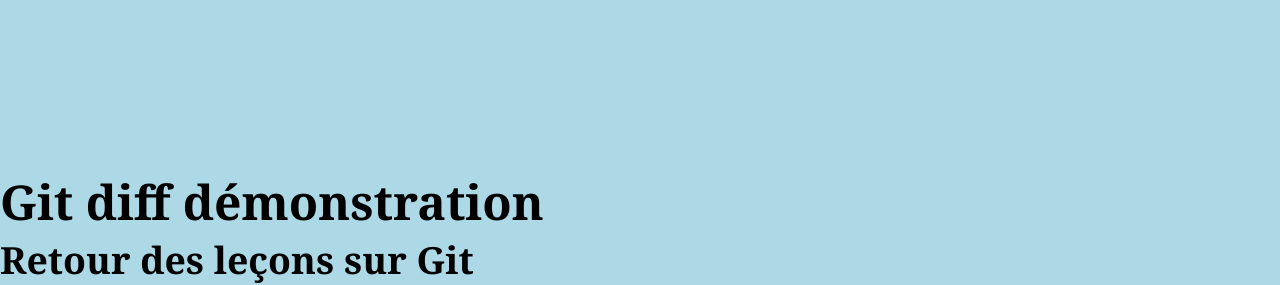
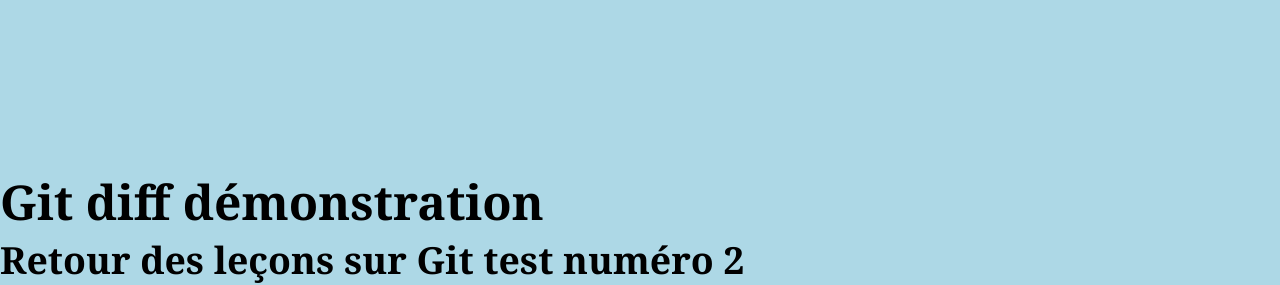
Before and after one commit to jessy-marion/test-github, a plain HTML site: page index.html in a window 1280 px wide. Shown: the part 611-896 px from the top of the page. Drawn offline with Linux system fonts and the light colour scheme.

Commit message:
retour leçon git part 2

```diff
--- a/index.html
+++ b/index.html
@@ -41,7 +41,7 @@
         <li class="item"></li>
     </ul>
     <h2>Git diff démonstration</h2>
-    <h3>Retour des leçons sur Git</h3>
+    <h3>Retour des leçons sur Git test numéro 2</h3>
 
     <script src="./index.js"></script>
 </body>
```
